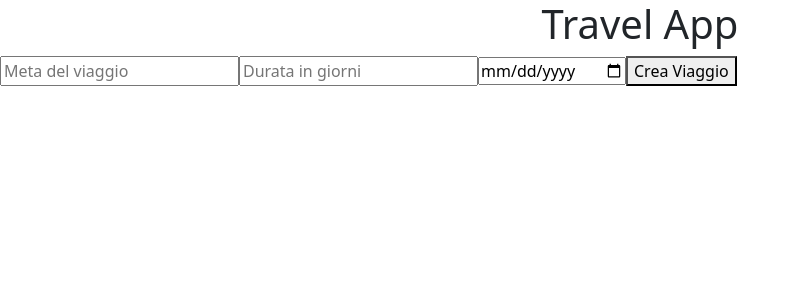
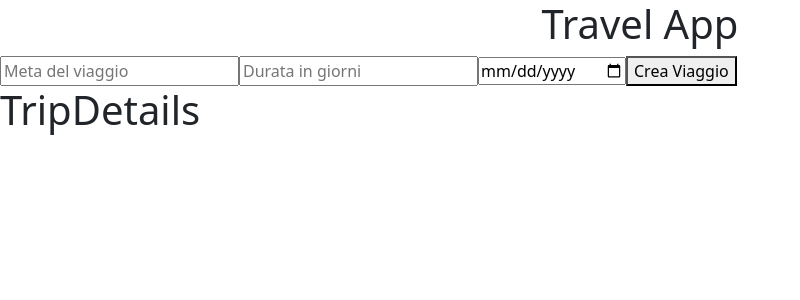
Before and after one commit to GiordanoGuidi/travel-app, a Vue app: page /trip/1 in a window 1280 px wide. Shown: the top 300 px of the page, without its empty margins (0-800 px from the left). Built offline with nearby package versions, Linux system fonts and the light colour scheme.

Commit message:
added redirect when form is submitted

```diff
--- a/src/App.vue
+++ b/src/App.vue
@@ -13,6 +13,7 @@ export default {
     }
   }),
   methods: {
+    //Metodo per creare un viaggio
     createTrip() {
       fetch('http://localhost:8888/boolean/travel-app-back/create_trip.php', {
         method: 'POST',
@@ -29,7 +30,8 @@ export default {
         })
         .then(data => {
           if (data.status === 'success') {
-            alert('Viaggio creato con successo!');
+            //reindirizzo alla pagina del dettaglio del viaggio
+            this.$router.push({ name: 'trip-details', params: { id: data.trip_id } });
           } else {
             alert('Errore nella creazione del viaggio.');
           }
@@ -47,8 +49,9 @@ export default {
 <template>
   <!-- Header -->
   <AppHeader />
-  <!-- Form -->
-  <AppForm :trip="trip" @submit-trip="createTrip" />
-
-
+  <main>
+    <!-- Form -->
+    <AppForm :trip="trip" @submit-trip="createTrip" />
+    <RouterView />
+  </main>
 </template>
--- a/src/router/index.js
+++ b/src/router/index.js
@@ -9,7 +9,7 @@ const router = createRouter({
     linkActiveClass: 'partial-active',
     linkExactActiveClass: 'active',
     routes: [
-        { path: '/', name: 'TripDetails', component: TripDetails },
+        { path: '/trip/:id', name: 'trip-details', component: TripDetails },
 
     ]
 });
```
